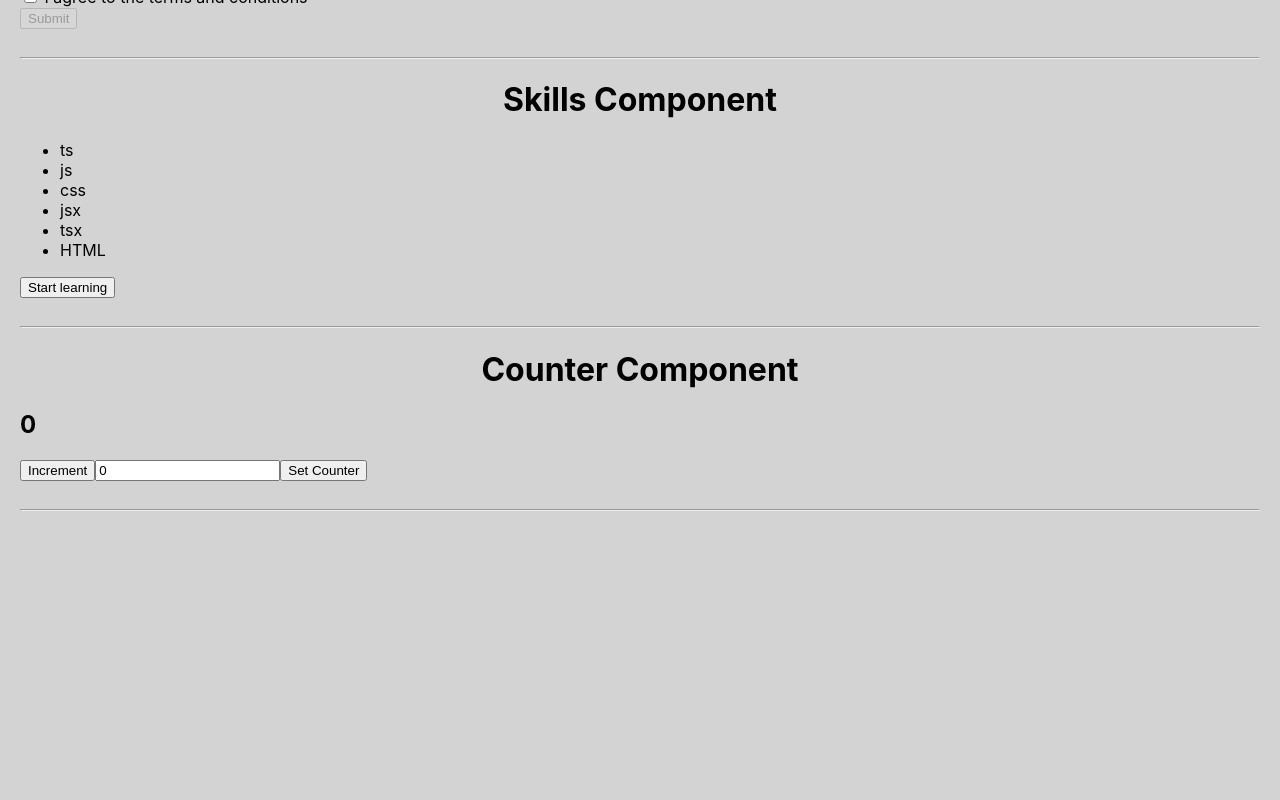
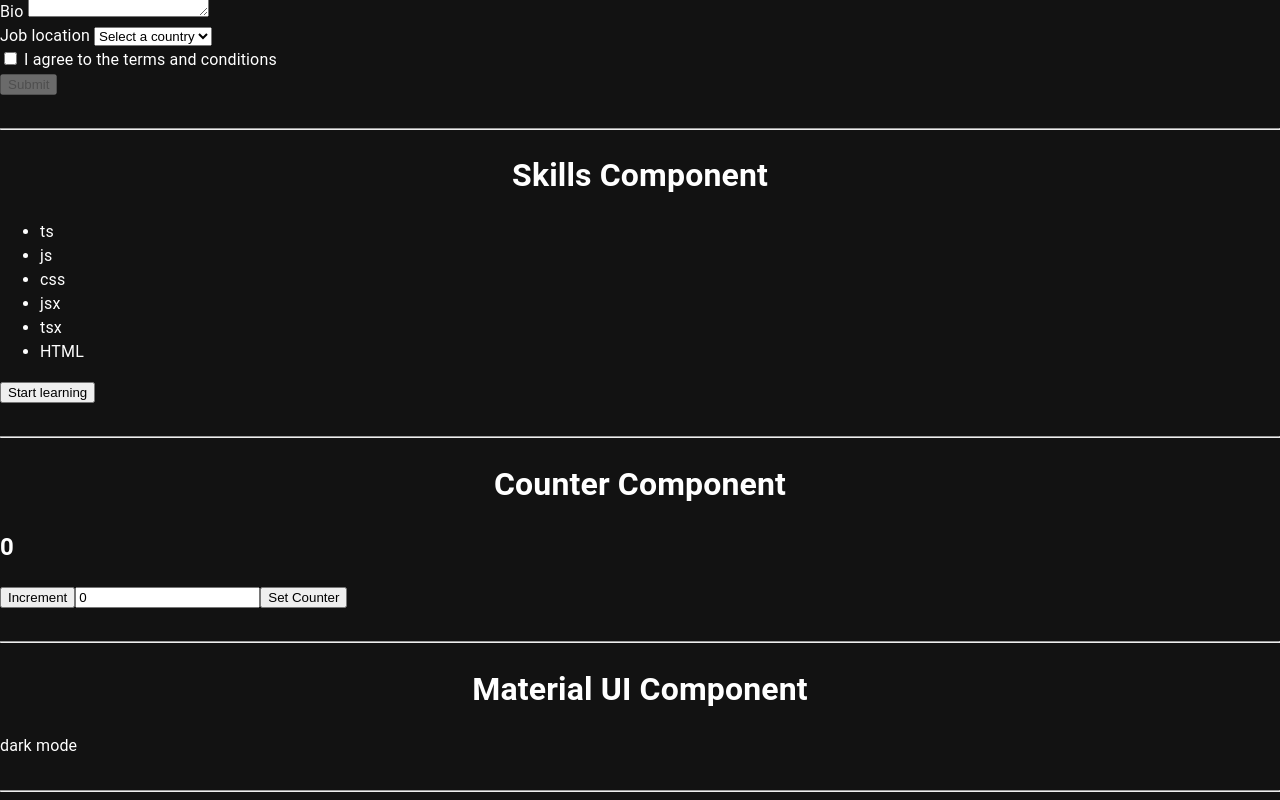
Before and after one commit to pageler/codevolution-rtl-tsx, a React (Create React App) app: page / in a window 1280 px wide. Shown: the part 653-1453 px from the top of the page. Before the commit the page ends 1172 px from the top, so only its background shows below. Built offline with nearby package versions, Linux system fonts and the light colour scheme.

Commit message:
MuiMode components tests passed

```diff
--- a/package.json
+++ b/package.json
@@ -3,6 +3,9 @@
     "version": "0.1.0",
     "private": true,
     "dependencies": {
+        "@emotion/react": "^11.10.4",
+        "@emotion/styled": "^11.10.4",
+        "@mui/material": "^5.10.5",
         "@testing-library/jest-dom": "^5.16.5",
         "@testing-library/react": "^13.4.0",
         "@testing-library/user-event": "^14.4.3",
--- a/src/App.tsx
+++ b/src/App.tsx
@@ -2,7 +2,9 @@
 import Application from "./components/application/Application";
 import Counter from "./components/counter/Counter";
 import Greet from "./components/greet/Greet";
+import MuiMode from "./components/mui/MuiMode";
 import { Skills } from "./components/skills/Skills";
+import AppProviders from "./providers/AppProviders";
 
 function App() {
     return (
@@ -23,6 +25,11 @@
             <Counter />
             <br />
             <hr />
+            <AppProviders>
+                <MuiMode />
+            </AppProviders>
+            <br />
+            <hr />
         </div>
     );
 }
--- /dev/null
+++ b/src/components/mui/MuiMode.tsx
@@ -0,0 +1,18 @@
+import { useTheme } from "@mui/material/styles";
+import { Typography } from "@mui/material";
+import React from "react";
+
+export interface IMuiModeProps {}
+
+const MuiMode: React.FunctionComponent<IMuiModeProps> = (props) => {
+    const theme = useTheme();
+
+    return (
+        <div>
+            <h1 className="title">Material UI Component</h1>
+            <Typography component="h2">{`${theme.palette.mode} mode`}</Typography>
+        </div>
+    );
+};
+
+export default MuiMode;
--- /dev/null
+++ b/src/providers/AppProviders.tsx
@@ -0,0 +1,28 @@
+import React from "react";
+import { ThemeProvider, createTheme } from "@mui/material/styles";
+import CssBaseline from "@mui/material/CssBaseline";
+
+export interface IAppProvidersProps {
+    children: React.ReactNode;
+}
+
+// Mui Dark Theme Palette:
+const theme = createTheme({
+    palette: {
+        mode: "dark", // or "light"
+    },
+});
+
+const AppProviders: React.FunctionComponent<IAppProvidersProps> = ({
+    children,
+}) => {
+    return (
+        // ThemeProvider wrapper passing the Dark Theme:
+        <ThemeProvider theme={theme}>
+            <CssBaseline />
+            {children}
+        </ThemeProvider>
+    );
+};
+
+export default AppProviders;
```
Also changed, not shown: src/test-utils.tsx (added, +11 -0 lines), 2 other files (tests, documents, lock files or other folders).
